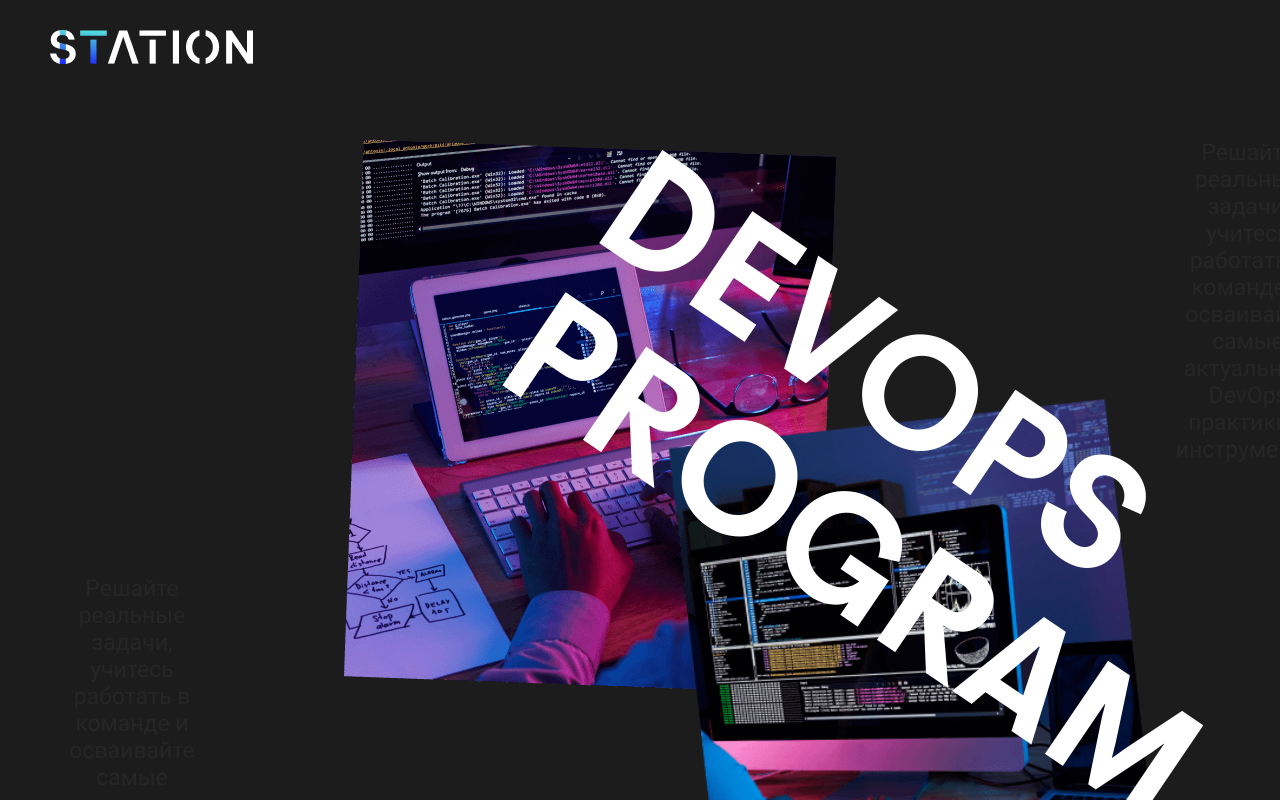
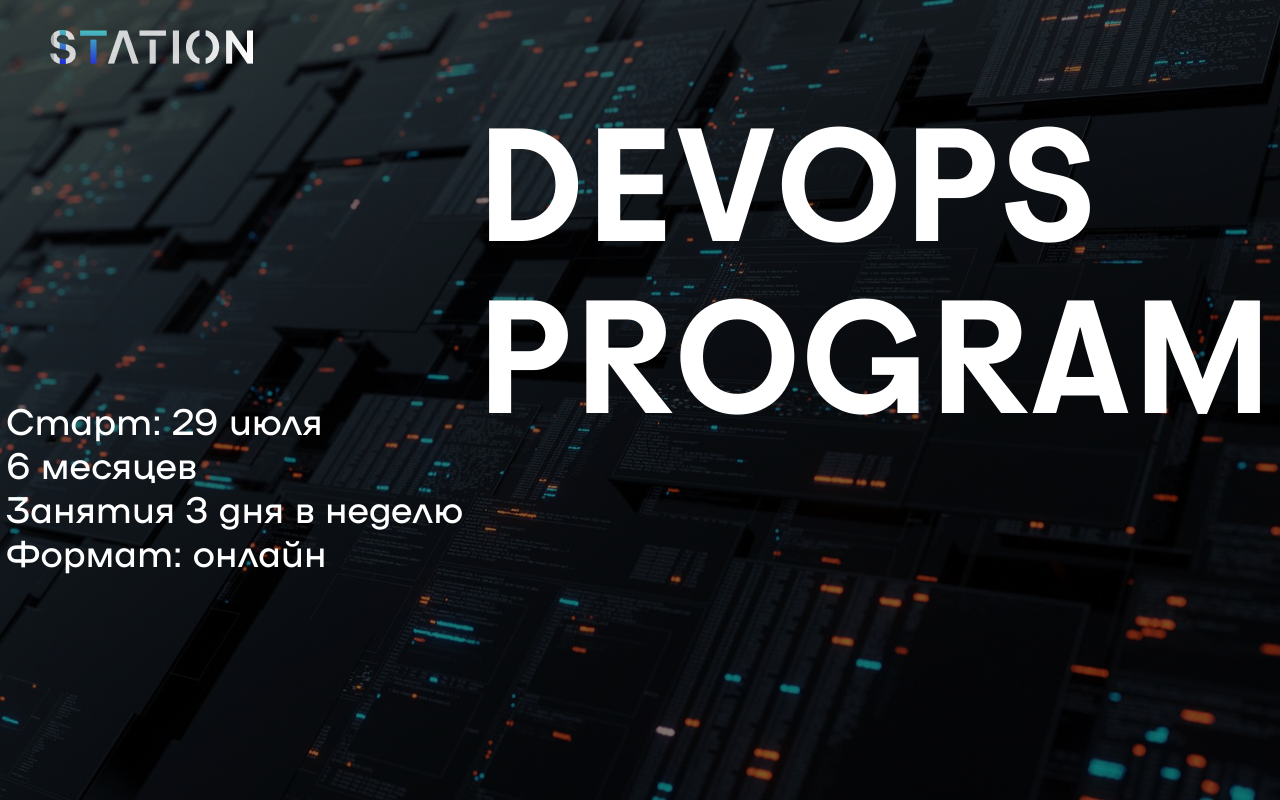
Before and after one commit to AirMous3/station, a React (Create React App) app: page / in a window 1280 px wide. Shown: the top 800 px of the page. Built offline with nearby package versions, Linux system fonts and the light colour scheme; no server answers.

Commit message:
improve: refactor mainPage

```diff
--- a/public/index.html
+++ b/public/index.html
@@ -1,13 +1,15 @@
 <!DOCTYPE html>
-<html lang="en">
+<html lang='en'>
 <head>
-    <meta charset="utf-8" />
-    <meta name="viewport" content="width=device-width, initial-scale=1" />
-    <meta name="theme-color" content="#000000" />
+  <meta charset='utf-8' />
+  <meta name='viewport' content='width=device-width, initial-scale=1' />
+  <meta name='theme-color' content='#000000' />
+  <link rel='prefetch' href='build/static/media/backgroundImage.c0c8e5137e74a83e2a04.jpg'
+        as='image'>
   <title>STATION</title>
 </head>
 <body>
 <noscript>You need to enable JavaScript to run this app.</noscript>
-    <div id="root"></div>
+<div id='root'></div>
 </body>
 </html>
--- a/src/components/App/index.jsx
+++ b/src/components/App/index.jsx
@@ -4,19 +4,15 @@ import { Curriculum } from '@/components/Curriculum';
 import { Devops } from '@/components/Devops';
 import { Feedbacks } from '@/components/Feedbacks';
 import { GetStarted } from '@/components/GetStarted';
-import { Header } from '@/components/Header';
 import { JobAssistance } from '@/components/JobAssistance';
 import { Main } from '@/components/Main';
 import { OurTeam } from '@/components/OurTeam';
 import { PackageCost } from '@/components/PackageCost';
-import { StartInfoLine } from '@/components/StartInfoLine';
 
 export const App = () => {
   return (
     <div>
-      <Header />
       <Main />
-      <StartInfoLine />
       <Devops />
       <AboutCourse />
       <JobAssistance />
--- a/src/components/Button/components.js
+++ b/src/components/Button/components.js
@@ -14,12 +14,12 @@ export const ButtonWrapper = styled.div`
   margin-left: auto;
   margin-right: auto;
   cursor: pointer;
-  transition: all 0.3s ease;
+  transition: all 0.5s ease;
   position: relative;
   box-shadow: 0px 0px 13px 4px rgba(222, 73, 55, 0.2);
 
   &:hover {
-    color: #f0094a;
+    color: white;
     background: transparent;
     box-shadow: none;
   }
--- a/src/components/Container/index.js
+++ b/src/components/Container/index.js
@@ -5,6 +5,7 @@ export const Container = styled.div`
   margin-left: auto;
   margin-right: auto;
   width: 100%;
+  box-sizing: border-box;
 
   ${({ theme }) => theme.below.xxl`
     max-width: 1280px;
--- a/src/components/Devops/components.js
+++ b/src/components/Devops/components.js
@@ -1,6 +1,7 @@
+import { motion } from 'framer-motion';
 import styled from 'styled-components';
 
-export const Section = styled.section`
+export const Section = styled(motion.section)`
   padding-top: 70px;
   position: relative;
 
@@ -11,14 +12,14 @@ export const Section = styled.section`
   }
 `;
 
-export const TitleWrapper = styled.div`
+export const TitleWrapper = styled(motion.div)`
   position: relative;
   overflow-x: clip;
   user-select: none;
   min-height: 400px;
 `;
 
-export const Title = styled.h1`
+export const Title = styled(motion.h1)`
   font-family: Generator;
   font-weight: 800;
   color: ${({ theme }) => theme.colors.text.turquoise};
--- a/src/components/Devops/index.jsx
+++ b/src/components/Devops/index.jsx
@@ -7,10 +7,22 @@ import * as S from './components';
 import { salaries } from './config';
 
 export const Devops = () => {
+  const titleAnimation = {
+    hidden: {
+      y: 70,
+      opacity: 0,
+    },
+    visible: {
+      y: 0,
+      opacity: 1,
+    },
+  };
   return (
-    <S.Section>
+    <S.Section initial="hidden" whileInView="visible">
       <S.TitleWrapper>
-        <S.Title>DevOps</S.Title>
+        <S.Title variants={titleAnimation} viewport={{ amount: 0.2 }}>
+          DevOps
+        </S.Title>
         <S.Description>
           инженеры контролируют все этапы создания продукта: от написания кода до релиза.
           Помогают отделам разработки и администрирования, синхронизируют их усилия и
@@ -40,7 +52,7 @@ export const Devops = () => {
         <S.ArticleTitle>Востребованность на рынке</S.ArticleTitle>
 
         <S.SalaryWrapper>
-          <img src={backgroundImageDevops} alt='backgroundImage' />
+          <img src={backgroundImageDevops} alt="backgroundImage" />
           <S.SalaryTabletsWrapper>
             {salaries.map(({ salary, position }, i) => (
               <S.SalaryTablet index={i} key={salary}>
--- a/src/components/Header/components.js
+++ b/src/components/Header/components.js
@@ -1,6 +1,26 @@
-import styled from 'styled-components';
+import { motion } from 'framer-motion';
+import styled, { keyframes } from 'styled-components';
 
 export const Header = styled.header`
   padding-left: 50px;
   padding-top: 30px;
-`
+`;
+const LogoAnimation = keyframes`
+  from {
+    mask-position: 150%;
+  }
+  to {
+    mask-position: -50%;
+  }
+`;
+
+export const Logo = styled(motion.img)`
+  mask-image: linear-gradient(
+    -75deg,
+    rgba(0, 0, 0, 0.6) 30%,
+    #000 50%,
+    rgba(0, 0, 0, 0.8) 70%
+  );
+  mask-size: 200%;
+  animation: ${LogoAnimation} 2s infinite;
+`;
--- a/src/components/Header/index.jsx
+++ b/src/components/Header/index.jsx
@@ -2,10 +2,28 @@ import logo from '@/assets/icons/logo.png';
 
 import * as S from './components';
 
+const logoAnimation = {
+  hidden: {
+    opacity: 0,
+  },
+  visible: {
+    opacity: 1,
+    transition: {
+      duration: 3,
+      delay: 2,
+    },
+  },
+};
 export const Header = () => {
   return (
     <S.Header>
-      <img src={logo} alt="logo" />
+      <S.Logo
+        initial="hidden"
+        animate="visible"
+        variants={logoAnimation}
+        src={logo}
+        alt="logo"
+      />
     </S.Header>
   );
 };
--- a/src/components/Main/components.js
+++ b/src/components/Main/components.js
@@ -1,14 +1,19 @@
+import { motion } from 'framer-motion';
 import styled from 'styled-components';
 
-export const Section = styled.section`
-  overflow: hidden;
+import image from '@/assets/backgroundImage.jpg';
+
+export const Section = styled(motion.section)`
+  min-height: 100vh;
+  background: linear-gradient(rgba(0, 0, 0, 0.5), rgba(0, 0, 0, 0.5)), url(${image});
+  background-size: cover;
   display: flex;
-  justify-content: space-between;
-  min-height: 760px;
-  padding: 70px 0 0px;
+  flex-direction: column;
+  position: sticky;
+  top: 0;
 `;
 
-export const Description = styled.div`
+export const Description = styled(motion.div)`
   font-size: ${({ theme }) => theme.typography.size[4]};
   color: ${({ theme }) => theme.colors.text.additional};
   max-width: 164px;
@@ -25,20 +30,15 @@ export const RevertDescription = styled(Description)`
   `}
 `;
 
-export const Title = styled.h1`
+export const Title = styled(motion.h1)`
   font-family: Generator;
   font-weight: 700;
   font-size: ${({ theme }) => theme.typography.size[17]};
   color: ${({ theme }) => theme.colors.text.main};
-  position: absolute;
   text-transform: uppercase;
-  transform: rotate(34.19deg);
-  top: 185px;
-  left: 150px;
   z-index: 2;
 
   ${({ theme }) => theme.below.m`
-    left: 105px;
     font-size: 140px;
   `}
 
@@ -46,10 +46,14 @@ export const Title = styled.h1`
     font-size: 115px;
   `}
 `;
+export const TitleWrapper = styled(motion.div)`
+  display: flex;
+  flex-direction: column;
+`;
 
-export const ImageWrapper = styled.div`
+export const ImageWrapper = styled(motion.div)`
   position: relative;
-  margin-left: -200px;
+  margin-left: -20%;
 
   ${({ theme }) => theme.below.m`
     margin-left: 55px;
@@ -57,7 +61,7 @@ export const ImageWrapper = styled.div`
   `}
 `;
 
-export const FirstImage = styled.img`
+export const FirstImage = styled(motion.img)`
   width: 100%;
 
   ${({ theme }) => theme.below.s`
@@ -65,7 +69,7 @@ export const FirstImage = styled.img`
   `}
 `;
 
-export const SecondMainImage = styled.img`
+export const SecondMainImage = styled(motion.img)`
   position: absolute;
   bottom: -46px;
   right: -324px;
@@ -80,3 +84,19 @@ export const SecondMainImage = styled.img`
     right: -110px;
   `}
 `;
+
+export const StartWrapper = styled(motion.div)`
+  font-family: NAMU;
+  font-weight: 700;
+  font-size: ${({ theme }) => theme.typography.size[9]};
+  padding: 20px 0;
+  color: ${({ theme }) => theme.colors.text.main};
+`;
+
+export const Wrapper = styled(motion.div)`
+  display: flex;
+  height: 100%;
+  align-items: center;
+  flex: 1;
+  justify-content: space-around;
+`;
--- a/src/components/Main/index.jsx
+++ b/src/components/Main/index.jsx
@@ -1,29 +1,100 @@
-import mainImage2 from '@/assets/icons/mainImage2.png';
-import mainImage from '@/assets/icons/mainImage.png';
-import { Container } from '@/components/Container';
+import {
+  motion,
+  useInView,
+  useMotionValue,
+  useScroll,
+  useTransform,
+} from 'framer-motion';
+import { useRef } from 'react';
+
+import { Header } from '@/components/Header';
 
 import * as S from './components';
 
+const titleAnimation = {
+  hidden: {
+    opacity: 0,
+    y: -300,
+    x: 0,
+  },
+  visible: {
+    opacity: 1,
+    y: -100,
+    x: 0,
+    transition: {
+      duration: 2.5,
+    },
+  },
+};
+const backgroundAnimation = {
+  hidden: {
+    opacity: 0,
+    y: -70,
+  },
+  visible: {
+    opacity: 1,
+    y: 0,
+    transition: {
+      ease: 'easeOut',
+      duration: 1,
+    },
+  },
+};
+
+const startInfoAnimation = {
+  hidden: {
+    opacity: 0,
+    y: 200,
+  },
+  visible: {
+    opacity: 1,
+    y: 100,
+    transition: {
+      ease: 'easeOut',
+      duration: 1,
+      delay: 1.5,
+    },
+  },
+};
+
 export const Main = () => {
+  const { scrollY } = useScroll();
+  const startInfoY = useTransform(scrollY, (value) => (value - 100) / -2);
+  const titleY = useTransform(scrollY, (value) => (value + 100) / -2);
+  const opacity = useTransform(scrollY, [0, 700], [1, 0]);
+  const ref = useRef(null);
+  const isInView = useInView(ref);
+  const sectionStyle = {
+    opacity: isInView ? opacity : 0,
+  };
+
   return (
-    <Container>
-      <S.Section>
-        <S.RevertDescription>
-          Решайте реальные задачи, учитесь работать в команде и осваивайте самые
-          актуальные DevOps практики и инструменты
-        </S.RevertDescription>
+    <S.Section
+      style={sectionStyle}
+      variants={backgroundAnimation}
+      initial={'hidden'}
+      whileInView={'visible'}
+      ref={ref}
+    >
+      <Header />
 
-        <S.ImageWrapper>
-          <S.Title> Devops Program</S.Title>
-          <S.FirstImage src={mainImage} alt="mainImage" />
-          <S.SecondMainImage src={mainImage2} alt="mainImage" />
-        </S.ImageWrapper>
+      <S.Wrapper>
+        <S.StartWrapper variants={startInfoAnimation} style={{ y: startInfoY }}>
+          <motion.div>Старт: 29 июля</motion.div>
+          <motion.div>6 месяцев</motion.div>
+          <motion.div>Занятия 3 дня в неделю</motion.div>
+          <motion.div>Формат: онлайн</motion.div>
+        </S.StartWrapper>
 
-        <S.Description>
-          Решайте реальные задачи, учитесь работать в команде и осваивайте самые
-          актуальные DevOps практики и инструменты
-        </S.Description>
-      </S.Section>
-    </Container>
+        <S.TitleWrapper style={{ y: titleY }}>
+          <S.Title variants={titleAnimation} custom={0}>
+            Devops
+          </S.Title>
+          <S.Title variants={titleAnimation} custom={0}>
+            Program
+          </S.Title>
+        </S.TitleWrapper>
+      </S.Wrapper>
+    </S.Section>
   );
 };
```
Also changed, not shown: src/assets/backgroundImage.jpg (added). Lines whose indentation alone changed are shown as unchanged.
